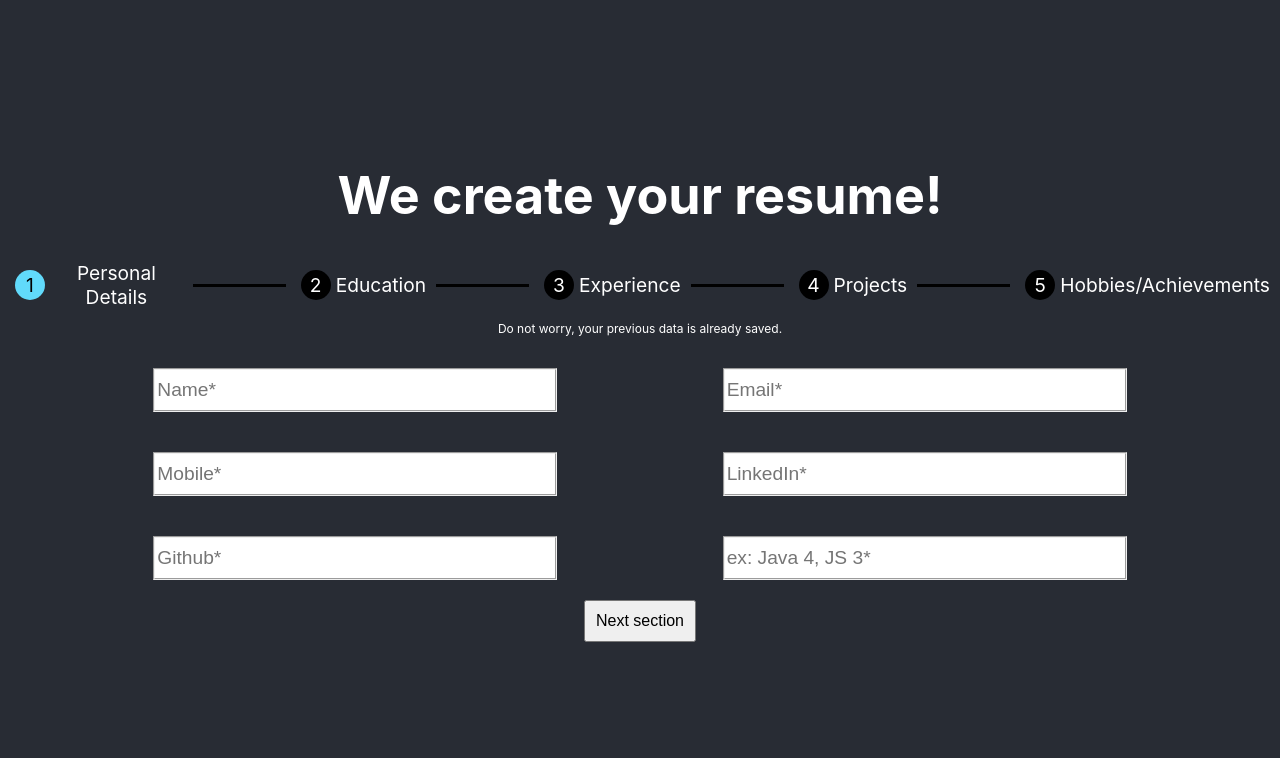
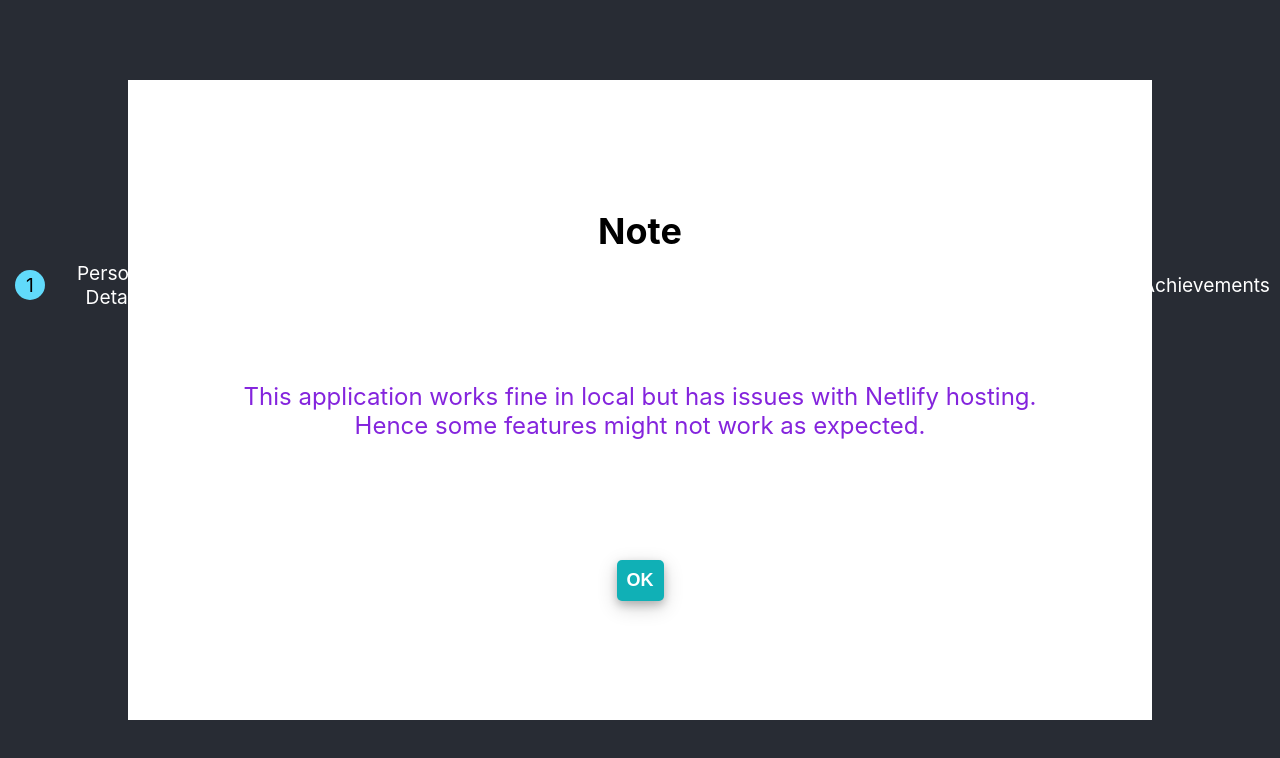
Before and after one commit to NikBK/resumeBuilder, a React (Create React App) app: page / in a window 1280 px wide. Shown: the top 758 px of the page. Built offline with nearby package versions, Linux system fonts and the light colour scheme.

Commit message:
Netlify popup message

```diff
--- a/src/App.css
+++ b/src/App.css
@@ -5,6 +5,51 @@
 .App-logo {
   height: 40vmin;
   pointer-events: none;
+}
+
+.netlify-popup-msg {
+  display: flex;
+  flex-direction: column;
+  justify-content: space-evenly;
+  align-items: center;
+  position: absolute;
+  top: 50%;
+  left: 50%;
+  transform: translate(-50%, -50%);
+  background-color: white;
+  color: rgb(132, 36, 221);
+  height: 80vh;
+  width: 80vw;
+  font-size: 24px;
+  z-index: 2;
+  animation: come .5s linear;
+}
+
+@keyframes come {
+  0% {
+    top: -50%;
+  }
+
+  100% {
+    top: 50%;
+  }
+}
+
+.netlify-popup-msg>h2 {
+  color: black;
+}
+
+.popup-btn {
+  font-size: 18px;
+  font-weight: bold;
+  margin: 20px 10px;
+  padding: 10px;
+  background-color: #10b0b6;
+  color: white;
+  border: none;
+  box-shadow: 0 4px 8px 0 rgba(0, 0, 0, 0.2), 0 6px 20px 0 rgba(0, 0, 0, 0.19);
+  cursor: pointer;
+  border-radius: 5px;
 }
 
 @media (prefers-reduced-motion: no-preference) {
@@ -35,33 +80,42 @@
   from {
     transform: rotate(0deg);
   }
+
   to {
     transform: rotate(360deg);
   }
 }
-*,::before,::after{
+
+*,
+::before,
+::after {
   box-sizing: border-box;
 }
-#form-container{
+
+#form-container {
   display: grid;
   grid-template-columns: repeat(2, auto)
 }
-#form-container input:last-child{
+
+#form-container input:last-child {
   grid-column: 2;
 }
-#tasks{
+
+#tasks {
   display: flex;
   align-items: center;
   position: relative;
   justify-content: space-evenly;
 }
-.task{
+
+.task {
   display: flex;
   align-items: center;
   padding: 0 10px;
   font-size: 1.2rem;
 }
-.task-number{
+
+.task-number {
   display: flex;
   justify-content: center;
   align-items: center;
@@ -72,80 +126,95 @@
   min-height: 30px;
   margin: 0 5px;
 }
-.dash{
+
+.dash {
   position: absolute;
   height: 3px;
   width: 100px;
   background-color: black;
 }
-@media (min-width: 700px) and (max-width: 1200px){
-  .dash{
+
+@media (min-width: 700px) and (max-width: 1200px) {
+  .dash {
     width: 40px;
   }
 }
-@media screen and (max-width: 850px){
-  #tasks{
+
+@media screen and (max-width: 850px) {
+  #tasks {
     display: block;
     /* margin: 0 250px;   */
   }
-  .App-header{
+
+  .App-header {
     display: block;
   }
-  .dash{
+
+  .dash {
     width: 30px;
   }
 }
 
-.dash:nth-child(2){
-  position: relative;
-}
-.dash:nth-child(4){
-  position: relative;
-}
-.dash:nth-child(6){
-  position: relative;
-}
-.dash:nth-child(8){
+.dash:nth-child(2) {
   position: relative;
 }
 
-#input-fields-container{
+.dash:nth-child(4) {
+  position: relative;
+}
+
+.dash:nth-child(6) {
+  position: relative;
+}
+
+.dash:nth-child(8) {
+  position: relative;
+}
+
+#input-fields-container {
   display: flex;
   flex-wrap: wrap;
   justify-content: space-evenly;
 }
-.input-element{
+
+.input-element {
   margin: 20px 10px;
   box-sizing: content-box;
 }
-.input-element input{
+
+.input-element input {
   min-width: 400px;
   height: 40px;
   font-size: 1.2rem;
   outline: none;
   border: none;
 }
+
 @media screen and (max-width: 700px) {
-  #input-fields-container{
+  #input-fields-container {
     display: block;
   }
-  .input-element input{
+
+  .input-element input {
     min-width: 100%;
   }
 }
 
-fieldset{
+fieldset {
   padding: 0;
   /* background-color: white;
   color: red;
   border-color: red; */
 }
-legend{
+
+legend {
   font-size: 0.8rem;
   text-align: left;
   font-weight: 500;
 }
-#download, #next{
+
+#download,
+#next {
   /* height: 30px; */
   /* width: 60px; */
   font-size: 16px;
@@ -156,14 +225,18 @@ legend{
   align-items: center;
   justify-content: center;
 }
-#download:hover, #next:hover{
+
+#download:hover,
+#next:hover {
   background-color: rgb(36, 147, 221);
   color: white;
 }
-#questions-container{
+
+#questions-container {
   min-height: 350px;
 }
-#Active{
+
+#Active {
   background-color: #61dafb;
   color: black;
 }
--- a/src/App.js
+++ b/src/App.js
@@ -1,6 +1,5 @@
 import './App.css';
-import React from 'react';
-import { useState } from 'react';
+import React, { useState } from 'react';
 import PersonalDetails from './Components/PersonalDetails';
 import Education from './Components/Education';
 import Experience from './Components/Experience';
@@ -11,19 +10,19 @@ import { BrowserRouter as Router, Route, Switch } from 'react-router-dom';
 
 const Task = ({ number, text }) => {
   let id = '';
-  if (window.location.pathname == '/' && number == 1) {
+  if (window.location.pathname === '/' && number === '1') {
     id = 'Active';
   }
-  else if (window.location.pathname == '/education' && number == 2) {
+  else if (window.location.pathname === '/education' && number === '2') {
     id = 'Active';
   }
-  else if (window.location.pathname == '/experience' && number == 3) {
+  else if (window.location.pathname === '/experience' && number === '3') {
     id = 'Active';
   }
-  else if (window.location.pathname == '/projects' && number == 4) {
+  else if (window.location.pathname === '/projects' && number === '4') {
     id = 'Active';
   }
-  else if (window.location.pathname == '/hobbies' && number == 5) {
+  else if (window.location.pathname === '/hobbies' && number === '5') {
     id = 'Active';
   }
   return <div className='task'>
@@ -61,9 +60,22 @@ const CautionMessage = () => {
 function App() {
 
   const [page, setPage] = useState(0);
+  const [showPopUp, setShowPopUp] = useState(true);
 
   return (
     <div className="App">
+      {
+        showPopUp
+        &&
+        <div className='netlify-popup-msg'>
+          <h2>Note</h2>
+          <div>
+            <div>This application works fine in local but has issues with Netlify hosting.</div>
+            <div>Hence some features might not work as expected.</div>
+          </div>
+          <button className='popup-btn' onClick={() => setShowPopUp(false)}>OK</button>
+        </div>
+      }
       <div className="App-header">
         <h1>We create your resume!</h1>
 
@@ -79,7 +91,7 @@ function App() {
 
                 <Route path='/' exact >
                   <CautionMessage />
-                <PersonalDetails setPage={setPage} />
+                  <PersonalDetails setPage={setPage} />
                 </Route>
 
                 <Route path='/education' >
--- a/src/Components/Education.js
+++ b/src/Components/Education.js
@@ -29,9 +29,10 @@ const DatePicker = ({ placeholder, handleChange }) => {
 const Education = ({ setPage }) => {
     const handleChange = (e) => {
         qa.map(el => {
-            if(e.target.id === el.identity){
+            if (e.target.id === el.identity) {
                 return el.a = e.target.value;
             }
+            return null;
         })
     }
     return <>
@@ -44,12 +45,12 @@ const Education = ({ setPage }) => {
             <DatePicker handleChange={handleChange} placeholder='Education To*' />
         </div>
         <Link to="/">
-            <button id='next' onClick={() => setPage(prev => prev-1)}>
+            <button id='next' onClick={() => setPage(prev => prev - 1)}>
                 Prev section
             </button>
         </Link>
         <Link to="/experience">
-            <button id='next' onClick={() => setPage(prev => prev+1)}>
+            <button id='next' onClick={() => setPage(prev => prev + 1)}>
                 Next section
             </button>
         </Link>
--- a/src/Components/Experience.js
+++ b/src/Components/Experience.js
@@ -68,9 +68,10 @@ const CheckType = ({ placeholder, handleChange }) => {
 const Experience = ({ setPage }) => {
     const handleChange = (e) => {
         qa.map(el => {
-            if(e.target.id === el.identity){
+            if (e.target.id === el.identity) {
                 return el.a = e.target.value;
             }
+            return null;
         })
     }
     return <>
@@ -83,12 +84,12 @@ const Experience = ({ setPage }) => {
             <TextArea handleChange={handleChange} placeholder='Experience Description*' />
         </div>
         <Link to="/education">
-            <button id='next' onClick={() => setPage(prev => prev-1)}>
+            <button id='next' onClick={() => setPage(prev => prev - 1)}>
                 Prev section
             </button>
         </Link>
         <Link to="/projects">
-            <button id='next' onClick={() => setPage(prev => prev+1)}>
+            <button id='next' onClick={() => setPage(prev => prev + 1)}>
                 Next section
             </button>
         </Link>
--- a/src/Components/Hobbies.js
+++ b/src/Components/Hobbies.js
@@ -23,9 +23,10 @@ const TextArea = ({ placeholder, handleChange }) => {
 const Hobbies = ({ setPage }) => {
     const handleChange = (e) => {
         qa.map(el => {
-            if(e.target.id === el.identity){
+            if (e.target.id === el.identity) {
                 return el.a = e.target.value;
             }
+            return null;
         })
     }
     return <>
@@ -33,12 +34,12 @@ const Hobbies = ({ setPage }) => {
             <TextArea handleChange={handleChange} placeholder='Hobbies Description*' />
         </div>
         <Link to="/projects">
-            <button id='next' onClick={() => setPage(prev => prev-1)}>
+            <button id='next' onClick={() => setPage(prev => prev - 1)}>
                 Prev section
             </button>
         </Link>
         <Link to="/success">
-            <button id='next' onClick={() => setPage(prev => prev+1)}>
+            <button id='next' onClick={() => setPage(prev => prev + 1)}>
                 Next section
             </button>
         </Link>
--- a/src/Components/PersonalDetails.js
+++ b/src/Components/PersonalDetails.js
@@ -23,6 +23,7 @@ const PersonalDetails = ({ setPage }) => {
             if (e.target.id === el.identity) {
                 return el.a = e.target.value;
             }
+            return null;
         })
     }
     return <>
@@ -35,7 +36,7 @@ const PersonalDetails = ({ setPage }) => {
             <InputField placeholder='ex: Java 4, JS 3*' handleChange={handleChange} />
         </div>
         <Link to="/education">
-            <button id='next' onClick={() => setPage(prev => prev+1)}>
+            <button id='next' onClick={() => setPage(prev => prev + 1)}>
                 Next section
             </button>
         </Link>
--- a/src/Components/Projects.js
+++ b/src/Components/Projects.js
@@ -3,7 +3,7 @@ import { Link } from "react-router-dom";
 import qa from './QuestionAnswers';
 import './resumeStyle.css';
 
-const InputField = ({ placeholder, handleChange  }) => {
+const InputField = ({ placeholder, handleChange }) => {
     const [showLegend, setShowLegend] = useState(false);
     return <div className='input-element'>
         <fieldset>
@@ -18,7 +18,7 @@ const InputField = ({ placeholder, handleChange  }) => {
     </div>
 }
 
-const TextArea = ({ placeholder, handleChange  }) => {
+const TextArea = ({ placeholder, handleChange }) => {
     const [showLegend, setShowLegend] = useState(false);
     return <div className='input-element'>
         <fieldset>
@@ -38,9 +38,10 @@ const TextArea = ({ placeholder, handleChange  }) => {
 const Projects = ({ setPage }) => {
     const handleChange = (e) => {
         qa.map(el => {
-            if(e.target.id === el.identity){
+            if (e.target.id === el.identity) {
                 return el.a = e.target.value;
             }
+            return null;
         })
     }
     return <>
@@ -50,12 +51,12 @@ const Projects = ({ setPage }) => {
             <TextArea handleChange={handleChange} placeholder='Project Description*' />
         </div>
         <Link to="/experience">
-            <button id='next' onClick={() => setPage(prev => prev-1)}>
+            <button id='next' onClick={() => setPage(prev => prev - 1)}>
                 Prev section
             </button>
         </Link>
         <Link to="/hobbies">
-            <button id='next' onClick={() => setPage(prev => prev+1)}>
+            <button id='next' onClick={() => setPage(prev => prev + 1)}>
                 Next section
             </button>
         </Link>
```
Also changed, not shown: src/Components/Resume.js (+25 -25 lines).
